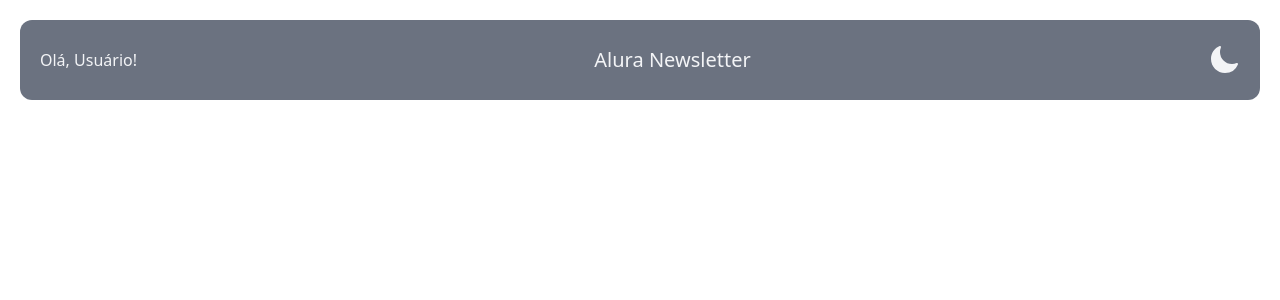
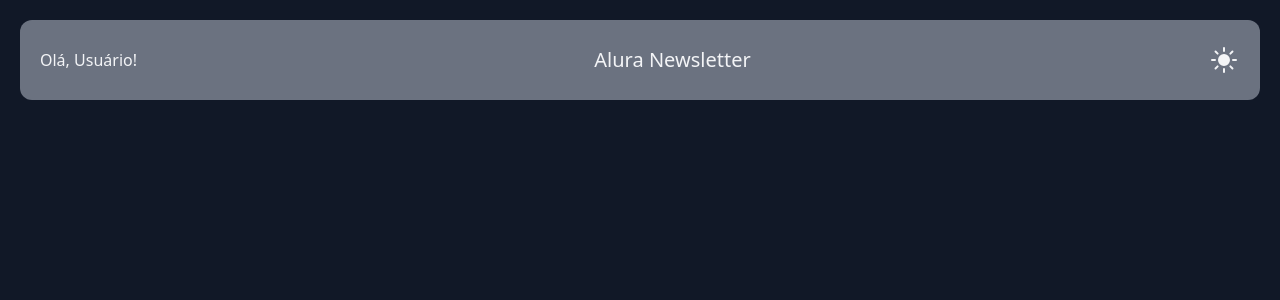
Before and after one commit to Levieber/alura-newsletter, a React (Vite) app: page / in a window 1280 px wide. Shown: the top 300 px of the page. Built offline with nearby package versions, Linux system fonts and the light colour scheme.

Commit message:
feat: switch theme implemented

```diff
--- a/index.html
+++ b/index.html
@@ -5,7 +5,7 @@
     <meta name="viewport" content="width=device-width, initial-scale=1.0" />
     <title>Alura Newsletter</title>
   </head>
-  <body>
+  <body class="bg-gray-100 dark:bg-gray-900">
     <div id="root"></div>
     <script type="module" src="/src/main.tsx"></script>
   </body>
--- a/src/components/Header.tsx
+++ b/src/components/Header.tsx
@@ -1,11 +1,11 @@
-import { MoonIcon } from "@heroicons/react/24/solid";
+import ToggleTheme from "./ToggleTheme";
 
 const Header = () => {
   return (
     <header className="flex h-20 bg-gray-500 justify-between items-center px-5 sm:rounded-xl sm:m-5">
       <span className="text-gray-100">Olá, Usuário!</span>
       <h1 className="text-gray-100 text-xl">Alura Newsletter</h1>
-      <MoonIcon className="h-8 text-gray-100 cursor-pointer hidden sm:block" />
+      <ToggleTheme />
     </header>
   );
 };
--- /dev/null
+++ b/src/components/ToggleTheme.tsx
@@ -0,0 +1,20 @@
+import { MoonIcon, SunIcon } from "@heroicons/react/24/solid";
+import { useEffect } from "react";
+
+const ToggleTheme = () => {
+  const darkThemePreference = window.matchMedia("(prefers-color-scheme: dark)");
+  const pageClasses = document.documentElement.classList;
+
+  useEffect(() => darkThemePreference && pageClasses.add("dark"));
+
+  const toggle = () => pageClasses.toggle("dark");
+
+  return (
+    <div className="hidden sm:block">
+      <MoonIcon className="h-8 text-gray-100 cursor-pointer dark:hidden" onClick={toggle} />
+      <SunIcon className="h-8 text-gray-100 cursor-pointer hidden dark:block" onClick={toggle} />
+    </div>
+  );
+};
+
+export default ToggleTheme;
--- a/tailwind.config.cjs
+++ b/tailwind.config.cjs
@@ -1,5 +1,6 @@
 /** @type {import('tailwindcss').Config} */
 module.exports = {
+  darkMode: "class",
   content: ["./index.html", "./src/**/*.{ts,tsx}"],
   theme: {
     extend: {},
```
